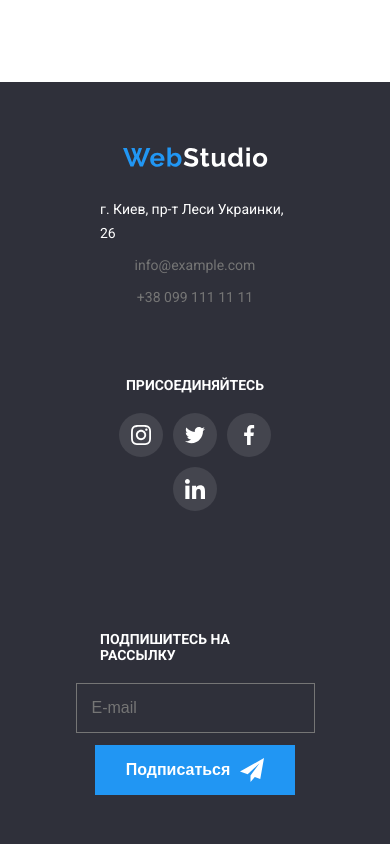
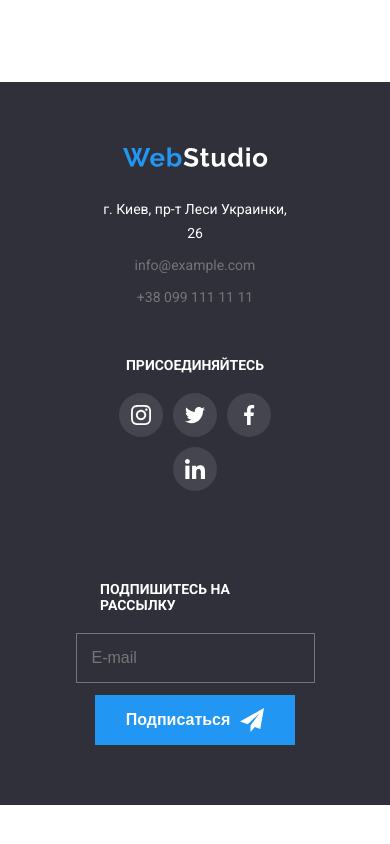
Before and after one commit to sherzodartikbayev/Web-Studio, a plain HTML site: page index.html in a window 390 px wide. Shown: the part 4929-5773 px from the top of the page. After the commit the page ends 5734 px from the top, so only its background shows below. Drawn offline with Linux system fonts and the light colour scheme.

Commit message:
Responsive fixed bugs

```diff
--- a/scss/main.scss
+++ b/scss/main.scss
@@ -584,7 +584,8 @@ body {
 		display: flex;
 		justify-content: center;
 		align-items: center;
-		margin-bottom: 60px;
+		margin-bottom: 40px;
+		text-align: center;
 	}
 
 	.footer__social {
@@ -592,7 +593,12 @@ body {
 		display: flex;
 		justify-content: center;
 		align-items: center;
-		margin-bottom: 60px;
+		margin-bottom: 30px;
+		text-align: center;
+	}
+
+	.email__form {
+		text-align: center;
 	}
 
 	.footer .footer__container .footer__email .email__form .email__input {
```
Also changed, not shown: styles/main.css, 1 other file.
